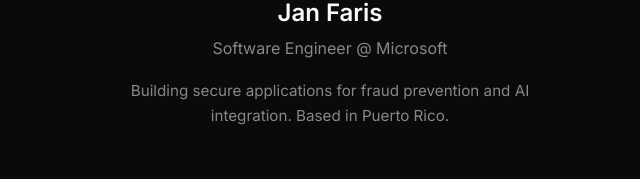
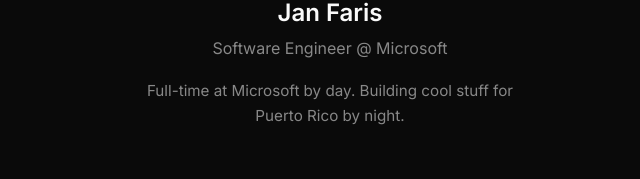
Before and after one commit to janfaris/jankfaris.com, a React (Vite) app: page / in a window 1280 px wide. Shown: the part 238-417 px from the top of the page, without its empty margins (310-950 px from the left). Built offline with nearby package versions, Linux system fonts and the light colour scheme.

Commit message:
update: cooler bio

```diff
--- a/src/App.tsx
+++ b/src/App.tsx
@@ -40,8 +40,7 @@
           <h1 className="name">Jan Faris</h1>
           <p className="title">Software Engineer @ Microsoft</p>
           <p className="bio">
-            Building secure applications for fraud prevention and AI integration.
-            Based in Puerto Rico.
+            Full-time at Microsoft by day. Building cool stuff for Puerto Rico by night.
           </p>
         </section>
 
```
